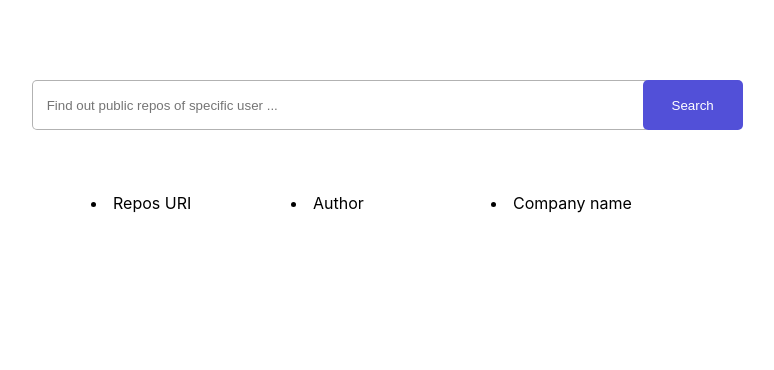
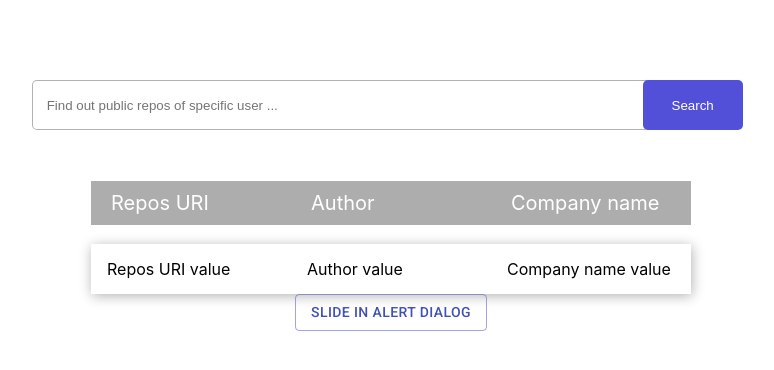
Before and after one commit to HipsterSantos/qshala-fullstack-github, a React (Create React App) app: page / in a window 1280 px wide. Shown: the top 370 px of the page, without its empty margins (264-1038 px from the left). Built offline with nearby package versions, Linux system fonts and the light colour scheme.

Commit message:
tweaking data grid

```diff
--- a/src/Components/Report/RepoDialog.jsx
+++ b/src/Components/Report/RepoDialog.jsx
@@ -12,10 +12,9 @@ const Transition = React.forwardRef(function Transition(props, ref) {
   return <Slide direction="up" ref={ref} {...props} />;
 });
 
-export default function RepoDialog() {
-
-  console.log('current user is ===  ',value);
-  const [open, setOpen] = React.useState(false);
+export default function RepoDialog({canOpen}) {
+console.log('can open ',canOpen);
+  const [open, setOpen] = React.useState(canOpen);
 
   const handleClickOpen = () => {
     setOpen(true);
--- a/src/Components/Report/RepoList.jsx
+++ b/src/Components/Report/RepoList.jsx
@@ -3,14 +3,26 @@ import * as React from 'react';
 import { DataGrid } from '@material-ui/data-grid';
 import {fetcherContext } from '../../Pages/Main';
 import './repolist.css';
-
+import {default as RepoDialog} from './RepoDialog';
 export default function RepoList() {
   const value = useContext(fetcherContext);
+  const [openDialog,setOpenDialog]  = useState(false);
+  // console.log('Dialog status ',openDialog);
   return (
-    <div className="qshala-grid-view" style={{height: 400}}>
+    <>
+    <div className="qshala-grid-view">
       <li>Repos URI </li>
       <li>Author</li>
       <li>Company name</li>
     </div>
+    <div onClick={()=>setOpenDialog(val=>!val)} className="table-body">
+      <li className="li">Repos URI value </li>
+      <li className="li">Author value</li>
+      <li className="li">Company name value</li>
+    </div>
+
+
+   <RepoDialog canOpen={openDialog}/>
+    </>
   );
 }
--- a/src/Components/Report/repolist.css
+++ b/src/Components/Report/repolist.css
@@ -1,8 +1,34 @@
-.qshala-grid-view{
+.qshala-grid-view,.table-body{
     display: grid;
     align-items: center;
     justify-content:center;
     grid-template-columns: repeat(3,200px);
     grid-template-rows: 50px;
-    margin: 0 auto;
+    /* margin: 0 15px; */
+    /* width: 100%; */
 }
+.qshala-grid-view {
+    /* margin-bottom:2em; */
+}
+.qshala-grid-view li {
+    list-style: none;
+    font-size: 20px;
+    color:#fff;
+    padding: .5em 1em;
+    background: rgb(173, 173, 173);
+}
+
+.table-body li.li{
+    list-style: none;
+    margin:1em;
+    background:transparent !important;
+}
+.table-body{
+    transition: all ease-in-out .1ms ;
+    margin-top:1em;
+    box-shadow: 1px 2px 12px rgba(0, 0, 0, 0.3);
+}
+.table-body:hover{
+    transition: all ease-in .5s ;
+    transform: scale(1.1);
+}
```
